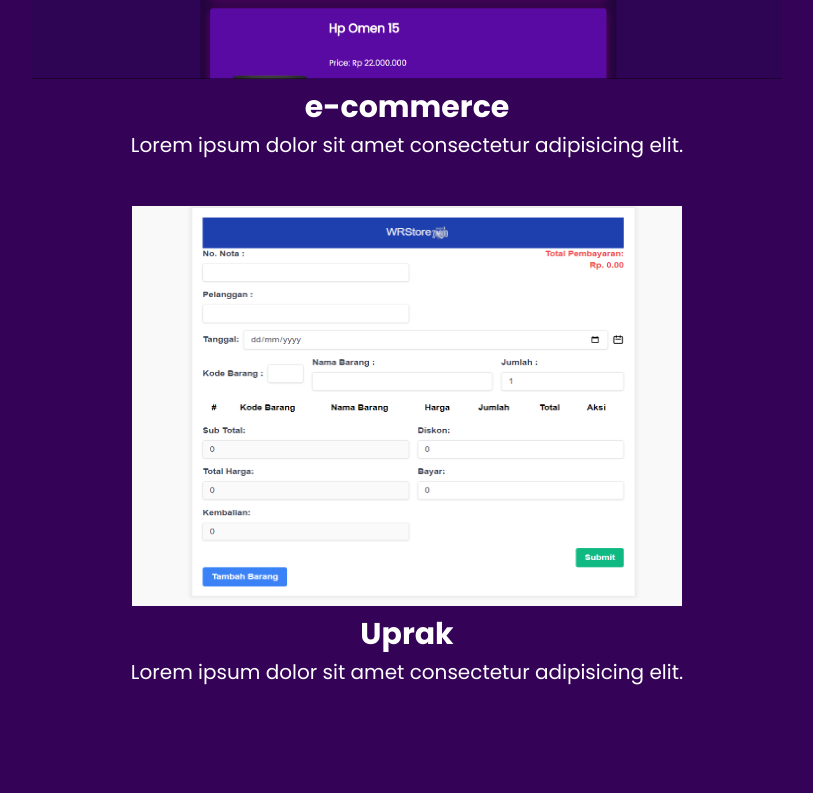
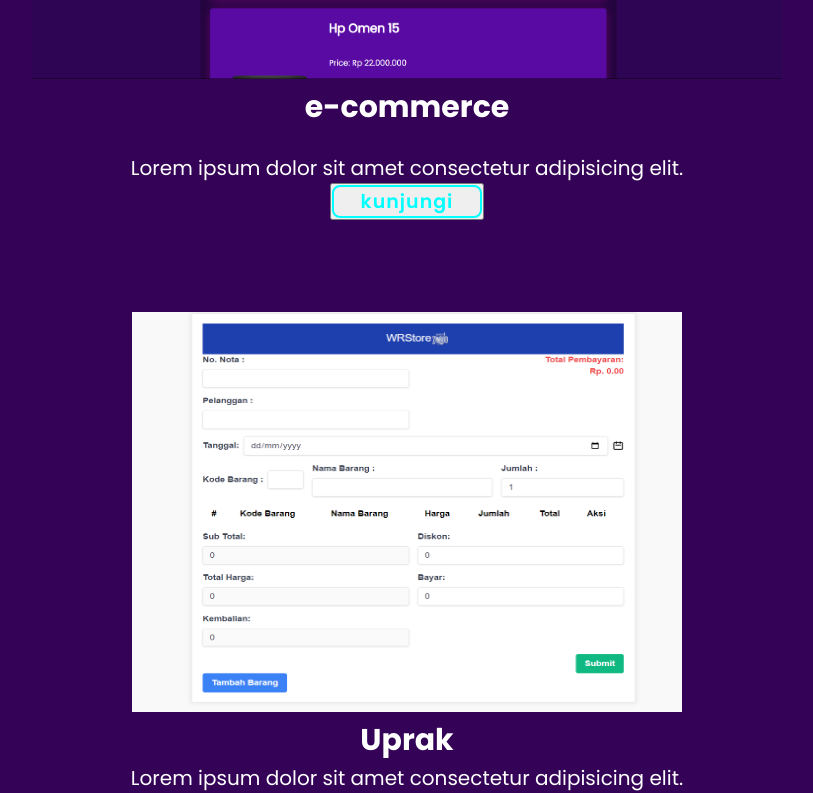
Before and after one commit to Ztimeto/PortFpolio, a plain HTML site: page index.html in a window 1280 px wide. Shown: the part 2534-3327 px from the top of the page, without its empty margins (233-1046 px from the left). Before the commit the page ends 3221 px from the top, so only its background shows below. Drawn offline with nearby package versions, Linux system fonts and the light colour scheme; files whose address does not match are found by name.

Commit message:
update ke 3

```diff
--- a/index.html
+++ b/index.html
@@ -89,9 +89,13 @@
         <div class="project-row-1">
             <img src="img/e-commerce.png" alt="" width=750px" height="400px">
             <h3>e-commerce</h3>
+            <br>
             <p>Lorem ipsum dolor sit amet consectetur adipisicing elit. </p>
         </div>
-        <br><br>
+        <div class="btn-box btns">
+            <button><a href="Toko_Online/TokoOnline.html">kunjungi</a></button>
+        </div>
+        <br><br><br><br>
         <div class="project-row-2">
             <img src="img/uprak.png" alt="" width="550px" height="400px">
             <h3>Uprak</h3>
```
